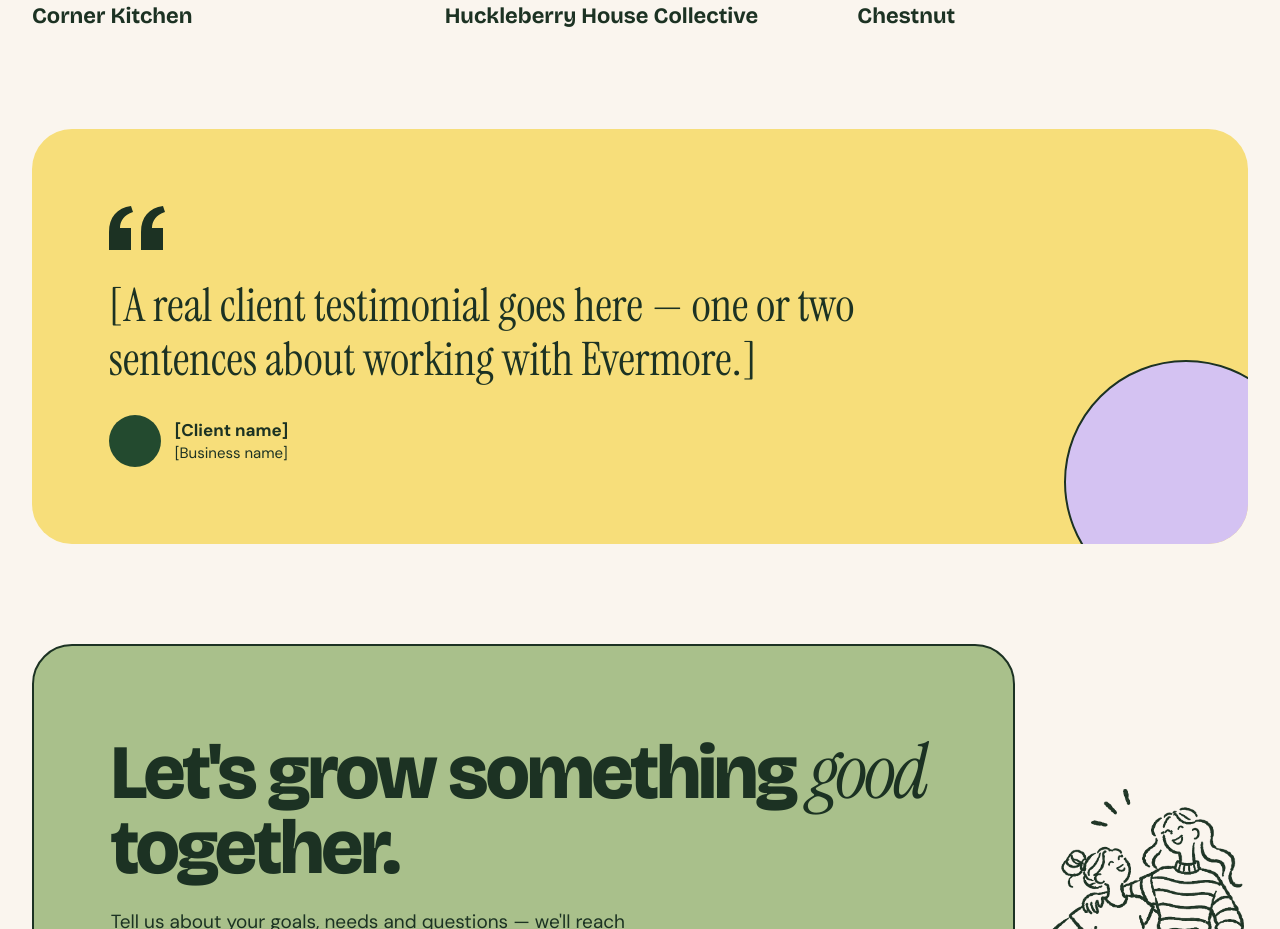
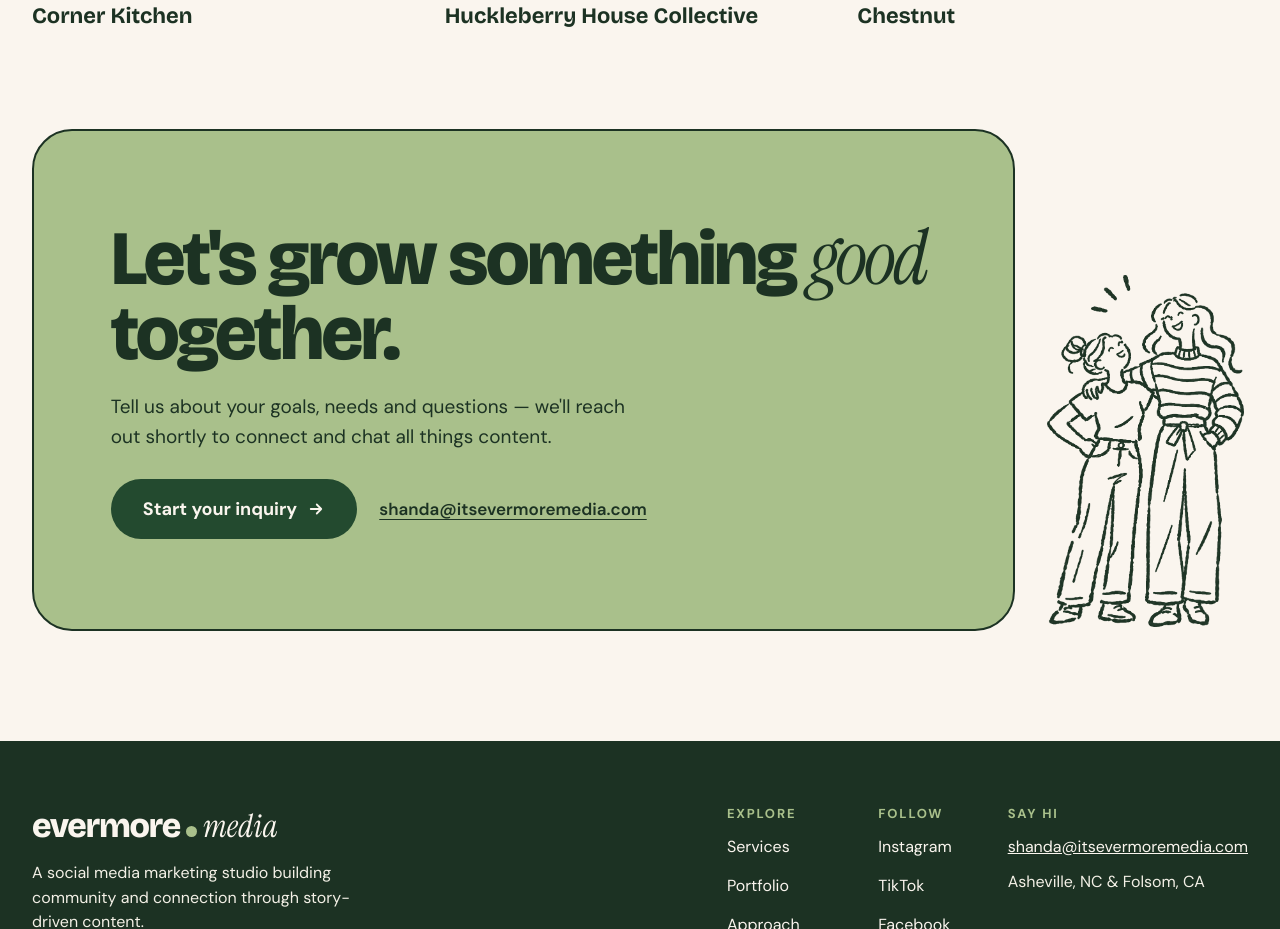
Before and after one commit to shandapoulson/Evermoremedia, a plain HTML site: page index.html in a window 1280 px wide. Shown: the part 5074-6003 px from the top of the page. Drawn offline with nearby package versions, Linux system fonts and the light colour scheme.

Commit message:
Remove the placeholder testimonial from the homepage
The section still had placeholder text ("A real client testimonial goes
here"). Removed until there's a real quote to feature; the work section
now leads straight into the closing call to action.

Co-Authored-By: Claude Opus 5.5 <noreply@anthropic.com>
Claude-Session: https://claude.ai/code/session_01NWj2oHgCSseut4CXtE4WYQ

```diff
--- a/index.html
+++ b/index.html
@@ -396,22 +396,6 @@ community first</div>
 </div>
 </section>
 
-<!-- TESTIMONIAL -->
-<section style="max-width: 1280px; margin: 0 auto; padding: 0 32px 100px; box-sizing: border-box;">
-<div style="border-radius: 40px; background: #F7DE7A; padding: clamp(40px, 6vw, 80px); box-sizing: border-box; display: flex; flex-direction: column; gap: 28px; position: relative; overflow: hidden;">
-<svg width="56" height="44" viewBox="0 0 56 44" fill="#1C3223" aria-hidden="true"><path d="M0 44V26C0 11 8 2 22 0l2 6C15 9 11 15 11 22h11v22H0zm32 0V26C32 11 40 2 54 0l2 6c-9 3-13 9-13 16h11v22H32z"></path></svg>
-<p style="margin: 0; max-width: 900px; font-family: 'Instrument Serif', serif; font-size: clamp(30px, 3.6vw, 48px); line-height: 1.18; color: #1C3223;">[A real client testimonial goes here — one or two sentences about working with Evermore.]</p>
-<div style="display: flex; align-items: center; gap: 14px;">
-<div style="width: 52px; height: 52px; border-radius: 50%; background: #234A2F;"></div>
-<div style="display: flex; flex-direction: column; gap: 2px; color: #1C3223;">
-<span style="font-weight: 700; font-size: 17px;">[Client name]</span>
-<span style="font-size: 15px;">[Business name]</span>
-</div>
-</div>
-<div aria-hidden="true" style="position: absolute; right: -60px; bottom: -60px; width: 240px; height: 240px; border-radius: 50%; background: #D4C2F2; border: 2px solid #1C3223;"></div>
-</div>
-</section>
-
 <!-- CTA -->
 <section id="contact" style="max-width: 1280px; margin: 0 auto; padding: 0 32px 110px; box-sizing: border-box; display: flex; flex-wrap: wrap; align-items: flex-end; gap: 28px;">
 <div style="border-radius: 40px; background: #A9C08B; border: 2px solid #1C3223; padding: clamp(44px, 7vw, 96px) clamp(28px, 6vw, 80px); box-sizing: border-box; flex: 1 1 640px; min-width: 0; display: flex; flex-wrap: wrap; gap: 40px; align-items: flex-end; justify-content: space-between;">
```
